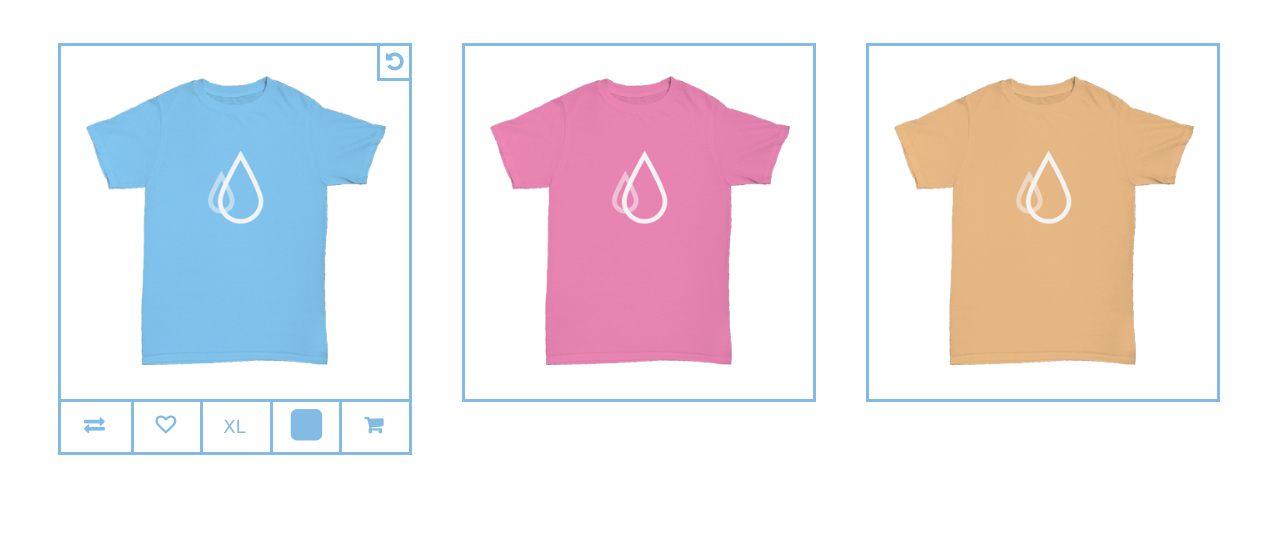
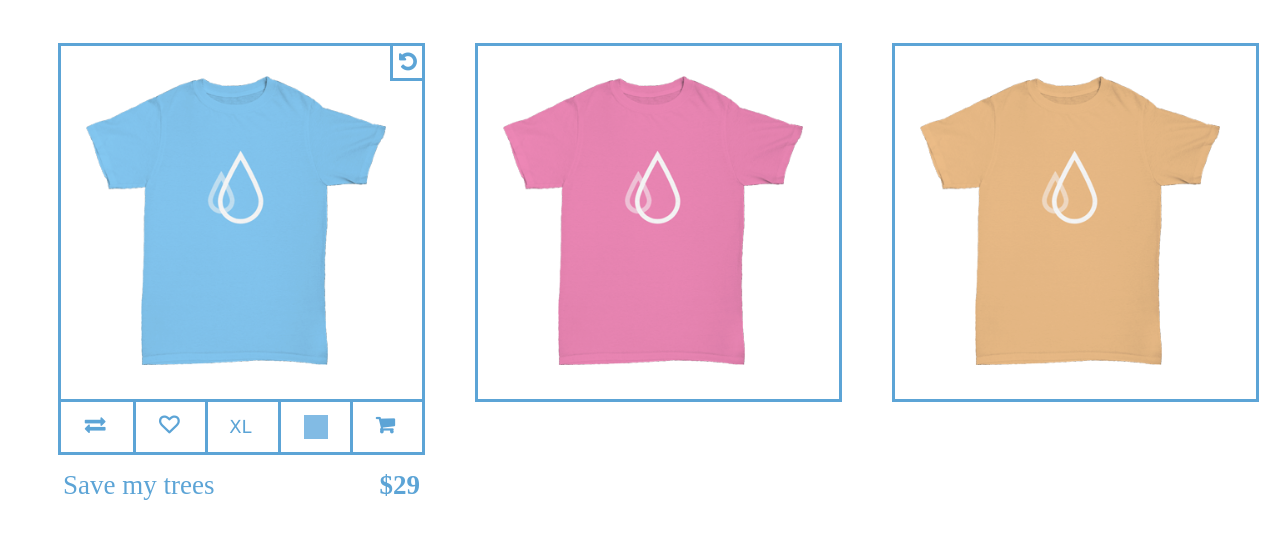
Before and after one commit to lindsma/T-Shirt, a plain HTML site: page index.html in a window 1280 px wide. Drawn offline with Linux system fonts and the light colour scheme; files whose address does not match are found by name.

Commit message:
Fix styles

```diff
--- a/index.html
+++ b/index.html
@@ -12,7 +12,6 @@
 <!-- Content goes here -->
 
 <!-- Blue Shirt -->
-
   <ul class="products">
     <li class="products">
       <img class="t-shirt" src='styles/blue-front.png' alt="Blue Shirt Front">
@@ -29,7 +28,7 @@
             <p class="icons">XL</p>
           </li>
           <li class="icons">
-          <i id="square" class="fa fa-square" aria-hidden="true"></i>
+            <div id="square"></div>
           </li>
           <li class="icons">
             <i class="fa fa-shopping-cart" aria-hidden="true"></i>
@@ -37,20 +36,24 @@
         </ul>
       </div>
     </li>
-
-
+    <ul class="product-name">
+      <li class="product-name">Save my trees</li>
+      <li class="product-price">$29</li>
+    </ul>
+  </ul>
 
 <!-- Pink Shirt -->
+  <ul class="products">
 
     <li class="products">
     <img class="t-shirt" src='styles/pink-front.png' alt="Pink Shirt Front">
-
     </li>
-
+  </ul>
 
 
 <!-- Yellow Shirt -->
 
+<ul class="products">
   <li class="products">
   <img class="t-shirt" src='styles/yellow-front.png' alt="Yellow Shirt Front">
   </li>
--- a/styles/main.css
+++ b/styles/main.css
@@ -6,20 +6,30 @@ body {
   font-family: verdana;
 }
 
+div.product-name {
+  display: inline;
+}
+
+p.product-name,
+p.product-price {
+  display: inline;
+  padding: 0;
+}
+
 ul.products {
-  width: 100%;
-  overflow: hidden;
+  float: left;
+  width: 33%;
   padding: 35px 0 0 0;
   margin: 0 auto;
 }
 
+
 li.products {
   list-style: none;
-  float: left;
-  width: 28%;
   margin-left: 50px;
   position: relative;
-  border: 3px solid #82BBE4;
+  margin-right: 0;
+  border: 3px solid #5ca4d6;
 }
 
 img.t-shirt {
@@ -31,7 +41,7 @@ img.t-shirt {
 }
 
 div.shop-box {
-  border-top: 3px solid #82BBE4;
+  border-top: 3px solid #5ca4d6;
 }
 
 ul.icons {
@@ -51,31 +61,29 @@ li.icons {
   height: auto;
   line-height: 50px;
   width: 20%;
-  border-left: 3px solid #82BBE4;
+  border-left: 3px solid #5ca4d6;
 }
 
 li.icons:first-child {
-  border: none;
+  border-left: none;
 }
 
 li.icons:hover,
 i.fa-undo:hover {
-  background: #82BBE4;
+  background: #5ca4d6;
   color: #fff;
 }
 
 p {
   padding-left: 30%;
-}
-
-p, i.fa {
-  color: #82BBE4;
+  color: #5ca4d6;
 }
 
 i.fa {
   font-weight: bold;
   font-size: 20px;
   padding-left: 33%;
+  color: #5ca4d6;
 }
 
 i.fa:hover,
@@ -84,19 +92,40 @@ p:hover {
 }
 
 i.fa-undo {
-  border-left: 3px solid #82BBE4;
-  border-bottom: 3px solid #82BBE4;
+  border-left: 3px solid #5ca4d6;
+  border-bottom: 3px solid #5ca4d6;
   position: absolute;
   top: 0;
   right: 0;
   padding: 6px;
 }
 
-i#square.fa.fa-square {
-  font-size: 35px;
-  position: relative;
-  top: 6px;
-  right: 2px;
-  padding: 0;
-  margin-left: 20px;
+li #square {
+  margin: 10px 0 10px 20px;
 }
+#square {
+	width: 30px;
+	height: 30px;
+  border: 3px solid #fff;
+	background: #82BBE4;
+}
+
+li.product-name,
+li.product-price {
+  list-style: none;
+  color: #5ca4d6;
+  padding-top: 15px;
+  font-size: 27px;
+  font-family: "avenir";
+}
+
+li.product-name {
+  float: left;
+  padding-left: 15px;
+}
+
+li.product-price {
+  float: right;
+  padding-right: 5px;
+  font-weight: bold;
+}
```
Lines whose indentation alone changed are shown as unchanged.
